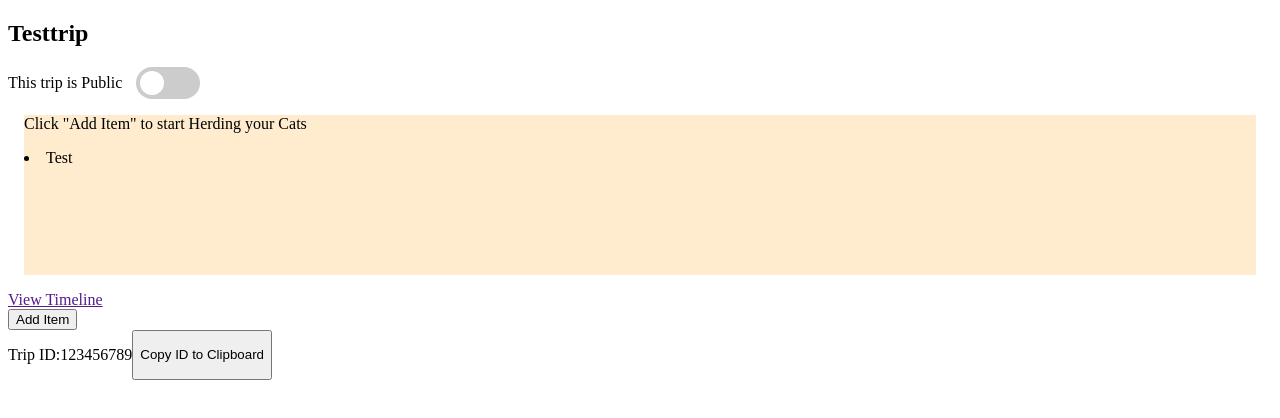
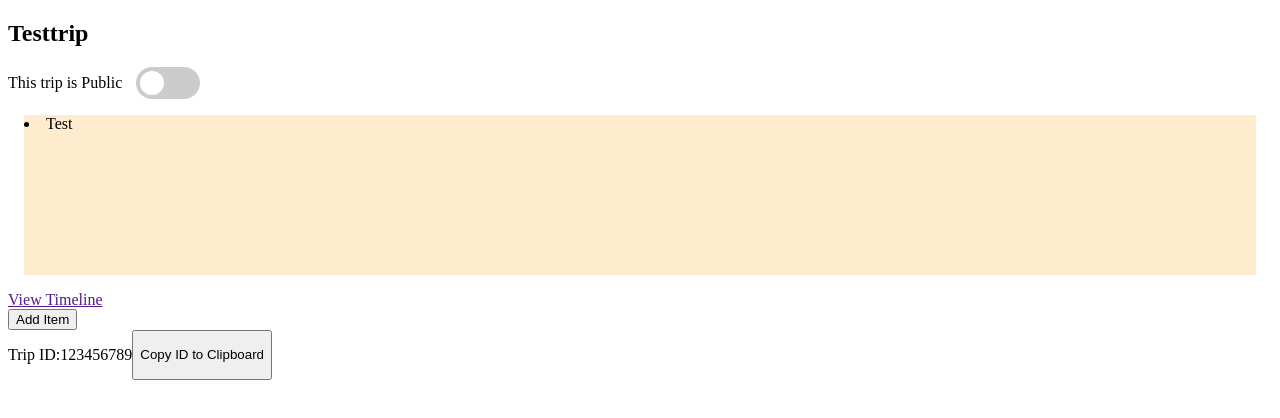
Before and after one commit to coding-bootcamps-eu/final-project-2024-01-herding-cats, a Vue app: page /trip in a window 1280 px wide. Shown: the top 418 px of the page. Built offline with nearby package versions, Linux system fonts and the light colour scheme.

Commit message:
fix: stop showing initial text when first trip details are added

```diff
--- a/src/views/TripOverview.vue
+++ b/src/views/TripOverview.vue
@@ -2,7 +2,9 @@
   <h2>{{ trip.name }}</h2>
   <ToggleSwitch labelText="This trip is Public" />
   <section class="overview">
-    <p class="initial-text">Click "Add Item" to start Herding your Cats</p>
+    <p v-if="tripDetails.length < 1" class="initial-text">
+      Click "Add Item" to start Herding your Cats
+    </p>
     <ul></ul>
     <li v-for="detail in tripDetails" :key="detail.id">{{ detail.name }}</li>
   </section>
```
